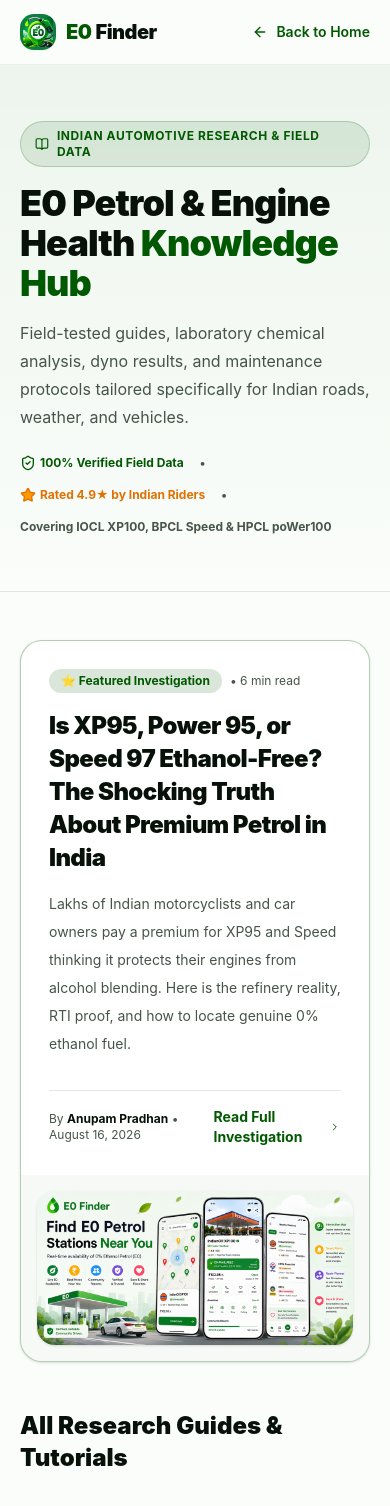
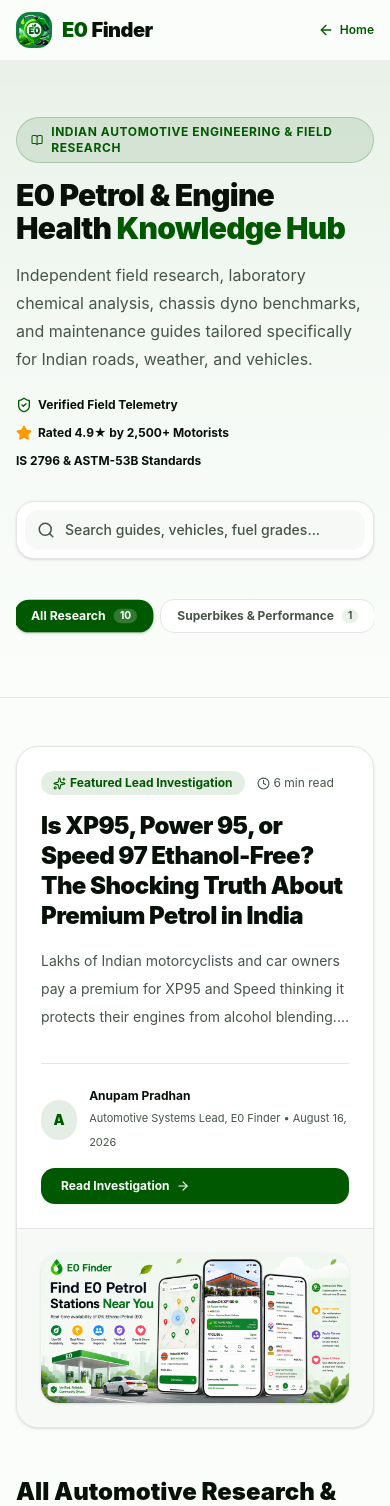
Before and after one commit to anupam-pradhan/e0-finder-website, a Next.js app: page /blog in a window 390 px wide. Shown: the top 1506 px of the page. Built offline with nearby package versions, Linux system fonts and the light colour scheme.

Commit message:
blog ui updated

```diff
--- a/app/blog/page.tsx
+++ b/app/blog/page.tsx
@@ -1,39 +1,93 @@
+'use client'
+
+import { useState, useMemo } from 'react'
 import Link from 'next/link'
-import { ArrowLeft, BookOpen, Clock, Calendar, ChevronRight, Fuel, Search, ShieldCheck, Sparkles, Star, ExternalLink, Award } from 'lucide-react'
+import {
+  ArrowLeft,
+  ArrowRight,
+  BookOpen,
+  Clock,
+  Calendar,
+  ChevronRight,
+  Fuel,
+  Search,
+  ShieldCheck,
+  Sparkles,
+  Star,
+  ExternalLink,
+  Award,
+  Layers,
+  Flame,
+  Wrench,
+  Gauge,
+  CheckCircle2,
+  SlidersHorizontal,
+  X,
+  Compass,
+  ArrowUpRight,
+} from 'lucide-react'
 import { blogPosts } from '@/lib/blog-data'
 
-export const metadata = {
-  title: 'E0 & Ethanol Petrol Knowledge Hub India — Real Biker & Driver Guides',
-  description:
-    'Comprehensive Indian automotive guides on 0% ethanol petrol, E20 fuel effects on carburettors and EFI, DIY 100ml water extraction tests, dyno benchmarks, and classic motorcycle care.',
-}
+const categories = [
+  'All Research',
+  'Fuel Investigation',
+  'Superbikes & Performance',
+  'Cars & Turbo Engines',
+  'Classic Bikes & Cruisers',
+  'Fuel Quality & Rights',
+  'DIY Testing',
+  'Performance Testing',
+  'Two-Wheeler Care',
+  'Fuel Chemistry',
+]
 
 export default function BlogIndexPage() {
+  const [selectedCategory, setSelectedCategory] = useState('All Research')
+  const [searchQuery, setSearchQuery] = useState('')
+
+  const filteredPosts = useMemo(() => {
+    return blogPosts.filter((post) => {
+      const matchesCategory =
+        selectedCategory === 'All Research' || post.category === selectedCategory
+      const matchesSearch =
+        post.title.toLowerCase().includes(searchQuery.toLowerCase()) ||
+        post.excerpt.toLowerCase().includes(searchQuery.toLowerCase()) ||
+        post.keywords?.some((kw) => kw.toLowerCase().includes(searchQuery.toLowerCase()))
+
+      return matchesCategory && matchesSearch
+    })
+  }, [selectedCategory, searchQuery])
+
   const featuredPost = blogPosts[0]
-  const otherPosts = blogPosts.slice(1)
+  const listPosts = searchQuery || selectedCategory !== 'All Research' ? filteredPosts : filteredPosts.slice(1)
 
   return (
-    <main className="min-h-screen bg-background text-foreground">
+    <main className="min-h-screen bg-background text-foreground overflow-x-hidden">
       {/* Top Header */}
-      <header className="border-b border-border/70 bg-background/95 sticky top-0 z-40 backdrop-blur">
-        <div className="mx-auto flex max-w-6xl items-center justify-between gap-4 px-5 py-3.5 lg:px-8">
+      <header className="sticky top-0 z-40 border-b border-border/70 bg-background/95 backdrop-blur">
+        <div className="mx-auto flex max-w-7xl items-center justify-between gap-4 px-4 py-3 lg:px-8">
           <Link href="/" className="flex items-center gap-2.5 shrink-0" aria-label="E0 Finder home">
-            <img src="/app-icon.png" alt="E0 Finder Logo" className="size-9 rounded-xl object-contain shadow-xs shrink-0" />
+            <img
+              src="/app-icon.png"
+              alt="E0 Finder Logo"
+              className="size-9 rounded-xl object-contain shadow-xs shrink-0"
+            />
             <div className="flex flex-col justify-center leading-none">
               <span className="text-xl font-black tracking-tight text-foreground flex items-center gap-1">
                 <span className="text-primary">E0</span>Finder
               </span>
-              <span className="text-[10px] font-medium text-muted-foreground mt-1 whitespace-nowrap hidden sm:block">
-                Find 0% Ethanol Petrol
+              <span className="text-[10px] font-medium text-muted-foreground mt-0.5 whitespace-nowrap hidden min-[400px]:block">
+                Knowledge & Research Hub
               </span>
             </div>
           </Link>
-          <div className="flex items-center gap-4">
+
+          <div className="flex items-center gap-3">
             <Link
               href="/"
-              className="inline-flex items-center gap-2 text-sm font-semibold text-primary hover:underline"
+              className="inline-flex items-center gap-1.5 text-xs sm:text-sm font-semibold text-primary hover:underline"
             >
-              <ArrowLeft size={16} /> Back to Home
+              <ArrowLeft size={16} /> Home
             </Link>
             <a
               href="https://play.google.com/store/apps/details?id=com.anupampradhan.ethanolfreepetrol"
@@ -47,68 +101,152 @@
         </div>
       </header>
 
-      {/* Hero Header */}
-      <section className="border-b border-border bg-gradient-to-b from-primary/[0.05] to-transparent py-14 lg:py-18">
-        <div className="mx-auto max-w-6xl px-5 lg:px-8">
+      {/* Hero Section */}
+      <section className="relative border-b border-border bg-gradient-to-b from-primary/[0.07] via-primary/[0.02] to-transparent py-14 lg:py-20">
+        <div className="mx-auto max-w-7xl px-4 lg:px-8">
+          <div className="flex flex-col lg:flex-row lg:items-end justify-between gap-8">
+            <div>
               <div className="inline-flex items-center gap-2 rounded-full border border-primary/20 bg-primary/10 px-3.5 py-1.5 text-xs font-bold uppercase tracking-wider text-primary">
-            <BookOpen size={14} /> Indian Automotive Research & Field Data
+                <BookOpen size={14} /> Indian Automotive Engineering & Field Research
               </div>
-          <h1 className="mt-4 max-w-3xl text-4xl font-black tracking-tight sm:text-5xl text-foreground">
+              <h1 className="mt-4 max-w-3xl text-3xl font-black tracking-tight sm:text-5xl lg:text-6xl text-foreground leading-[1.1]">
                 E0 Petrol & Engine Health <span className="text-primary">Knowledge Hub</span>
               </h1>
               <p className="mt-4 max-w-2xl text-base leading-7 text-muted-foreground sm:text-lg">
-            Field-tested guides, laboratory chemical analysis, dyno results, and maintenance protocols tailored specifically for Indian roads, weather, and vehicles.
+                Independent field research, laboratory chemical analysis, chassis dyno benchmarks, and maintenance guides tailored specifically for Indian roads, weather, and vehicles.
               </p>
 
-          <div className="mt-6 flex flex-wrap items-center gap-4 text-xs font-bold text-muted-foreground">
-            <span className="flex items-center gap-1 text-primary"><ShieldCheck size={16} /> 100% Verified Field Data</span>
-            <span>•</span>
-            <span className="flex items-center gap-1 text-amber-600"><Star size={16} className="fill-amber-500" /> Rated 4.9★ by Indian Riders</span>
-            <span>•</span>
-            <span>Covering IOCL XP100, BPCL Speed & HPCL poWer100</span>
+              {/* Trust Badges */}
+              <div className="mt-6 flex flex-wrap items-center gap-3 sm:gap-6 text-xs font-bold text-muted-foreground">
+                <span className="flex items-center gap-1.5 text-foreground">
+                  <ShieldCheck size={16} className="text-primary" /> Verified Field Telemetry
+                </span>
+                <span className="hidden sm:inline text-border">•</span>
+                <span className="flex items-center gap-1.5 text-foreground">
+                  <Star size={16} className="fill-amber-500 text-amber-500" /> Rated 4.9★ by 2,500+ Motorists
+                </span>
+                <span className="hidden sm:inline text-border">•</span>
+                <span className="text-foreground">IS 2796 & ASTM-53B Standards</span>
+              </div>
+            </div>
+
+            {/* Quick Search Widget */}
+            <div className="w-full lg:max-w-md shrink-0">
+              <div className="relative rounded-2xl border border-border bg-card p-2 shadow-sm">
+                <div className="relative flex items-center">
+                  <Search size={18} className="absolute left-3 text-muted-foreground" />
+                  <input
+                    type="text"
+                    value={searchQuery}
+                    onChange={(e) => setSearchQuery(e.target.value)}
+                    placeholder="Search guides, vehicles, fuel grades..."
+                    className="w-full rounded-xl bg-muted/40 py-2.5 pl-10 pr-10 text-sm font-medium text-foreground placeholder:text-muted-foreground focus:bg-background focus:outline-none focus:ring-2 focus:ring-primary/30"
+                  />
+                  {searchQuery && (
+                    <button
+                      onClick={() => setSearchQuery('')}
+                      className="absolute right-3 text-muted-foreground hover:text-foreground"
+                    >
+                      <X size={16} />
+                    </button>
+                  )}
+                </div>
+              </div>
+            </div>
+          </div>
+
+          {/* Interactive Category Filter Pills */}
+          <div className="mt-10 flex items-center gap-2 overflow-x-auto pb-2 scrollbar-none">
+            {categories.map((cat) => {
+              const count =
+                cat === 'All Research'
+                  ? blogPosts.length
+                  : blogPosts.filter((p) => p.category === cat).length
+
+              if (count === 0 && cat !== 'All Research') return null
+
+              const isActive = selectedCategory === cat
+              return (
+                <button
+                  key={cat}
+                  onClick={() => setSelectedCategory(cat)}
+                  className={`inline-flex shrink-0 items-center gap-2 rounded-xl px-4 py-2 text-xs font-bold transition-all ${
+                    isActive
+                      ? 'bg-primary text-primary-foreground shadow-sm shadow-primary/25 scale-[1.02]'
+                      : 'border border-border bg-card text-muted-foreground hover:border-primary/40 hover:text-foreground'
+                  }`}
+                >
+                  <span>{cat}</span>
+                  <span
+                    className={`rounded-full px-1.5 py-0.2 text-[10px] ${
+                      isActive ? 'bg-white/20 text-white' : 'bg-muted text-muted-foreground'
+                    }`}
+                  >
+                    {count}
+                  </span>
+                </button>
+              )
+            })}
           </div>
         </div>
       </section>
 
-      {/* Featured Lead Post */}
-      {featuredPost && (
-        <section className="mx-auto max-w-6xl px-5 pt-12 lg:px-8">
-          <div className="overflow-hidden rounded-3xl border border-primary/30 bg-card shadow-sm transition-all hover:border-primary">
-            <div className="grid lg:grid-cols-2">
-              <div className="p-7 sm:p-10 flex flex-col justify-between">
+      {/* Featured Lead Post (Only shown when not actively filtering by query) */}
+      {!searchQuery && selectedCategory === 'All Research' && featuredPost && (
+        <section className="mx-auto max-w-7xl px-4 pt-12 lg:px-8">
+          <div className="group relative overflow-hidden rounded-3xl border border-border bg-card shadow-sm transition-all hover:border-primary/50 hover:shadow-md">
+            <div className="grid lg:grid-cols-12">
+              <div className="p-6 sm:p-10 lg:col-span-7 flex flex-col justify-between">
                 <div>
-                  <div className="flex items-center gap-2 text-xs">
-                    <span className="rounded-full bg-primary/15 px-3 py-1 font-bold text-primary">
-                      ⭐ Featured Investigation
+                  <div className="flex items-center gap-3 text-xs">
+                    <span className="inline-flex items-center gap-1 rounded-full bg-primary/10 px-3 py-1 font-bold text-primary">
+                      <Sparkles size={13} /> Featured Lead Investigation
                     </span>
-                    <span className="text-muted-foreground">• {featuredPost.readTime}</span>
+                    <span className="text-muted-foreground flex items-center gap-1">
+                      <Clock size={13} /> {featuredPost.readTime}
+                    </span>
                   </div>
-                  <h2 className="mt-4 text-2xl sm:text-3xl font-black tracking-tight leading-snug">
-                    <Link href={`/blog/${featuredPost.slug}`} className="hover:text-primary transition-colors">
+
+                  <h2 className="mt-4 text-2xl sm:text-3xl lg:text-4xl font-black tracking-tight leading-tight text-foreground group-hover:text-primary transition-colors">
+                    <Link href={`/blog/${featuredPost.slug}`}>
                       {featuredPost.title}
                     </Link>
                   </h2>
-                  <p className="mt-4 text-sm sm:text-base leading-7 text-muted-foreground">
+
+                  <p className="mt-4 text-sm sm:text-base leading-7 text-muted-foreground line-clamp-3">
                     {featuredPost.excerpt}
                   </p>
                 </div>
-                <div className="mt-8 flex items-center justify-between border-t border-border pt-4">
-                  <div className="text-xs text-muted-foreground">
-                    By <strong className="text-foreground">{featuredPost.author.name}</strong> • {featuredPost.publishedDate}
+
+                <div className="mt-8 border-t border-border pt-6 flex flex-col sm:flex-row sm:items-center justify-between gap-4">
+                  <div className="flex items-center gap-3">
+                    <div className="grid size-10 place-items-center rounded-full bg-primary/10 font-black text-primary text-sm">
+                      {featuredPost.author.name.charAt(0)}
                     </div>
+                    <div>
+                      <strong className="block text-xs font-bold text-foreground">
+                        {featuredPost.author.name}
+                      </strong>
+                      <span className="text-[11px] text-muted-foreground">
+                        {featuredPost.author.role} • {featuredPost.publishedDate}
+                      </span>
+                    </div>
+                  </div>
+
                   <Link
                     href={`/blog/${featuredPost.slug}`}
-                    className="inline-flex items-center gap-1 text-sm font-bold text-primary hover:underline"
+                    className="inline-flex items-center gap-1.5 rounded-xl bg-primary px-5 py-2.5 text-xs font-bold text-primary-foreground shadow-xs transition-transform hover:scale-[1.02]"
                   >
-                    Read Full Investigation <ChevronRight size={16} />
+                    Read Investigation <ArrowRight size={14} />
                   </Link>
                 </div>
               </div>
-              <div className="bg-muted/40 p-4 sm:p-6 flex items-center justify-center">
+
+              <div className="relative bg-muted/40 p-6 lg:col-span-5 flex items-center justify-center border-t lg:border-t-0 lg:border-l border-border">
                 <img
                   src={featuredPost.coverImage}
                   alt={featuredPost.title}
-                  className="rounded-2xl max-h-[340px] w-full object-cover shadow-sm"
+                  className="rounded-2xl max-h-[360px] w-full object-cover shadow-sm group-hover:scale-[1.02] transition-transform duration-300"
                 />
               </div>
             </div>
@@ -116,84 +254,147 @@
         </section>
       )}
 
-      {/* Articles Grid */}
-      <section className="mx-auto max-w-6xl px-5 py-12 lg:px-8 lg:py-16">
-        <h2 className="text-2xl font-black text-foreground mb-8">All Research Guides & Tutorials</h2>
-        <div className="grid gap-8 sm:grid-cols-2 lg:grid-cols-3">
-          {otherPosts.map((post) => (
+      {/* Main Articles Grid */}
+      <section className="mx-auto max-w-7xl px-4 py-12 lg:px-8 lg:py-16">
+        <div className="flex items-center justify-between gap-4 mb-8">
+          <div>
+            <h2 className="text-2xl font-black text-foreground">
+              {searchQuery
+                ? `Search Results for "${searchQuery}"`
+                : selectedCategory === 'All Research'
+                ? 'All Automotive Research & Field Guides'
+                : `${selectedCategory} Guides`}
+            </h2>
+            <p className="text-xs sm:text-sm text-muted-foreground mt-1">
+              Showing {filteredPosts.length} in-depth technical {filteredPosts.length === 1 ? 'guide' : 'guides'}
+            </p>
+          </div>
+        </div>
+
+        {filteredPosts.length === 0 ? (
+          <div className="rounded-3xl border border-dashed border-border bg-card p-12 text-center max-w-lg mx-auto my-8">
+            <div className="mx-auto grid size-12 place-items-center rounded-2xl bg-primary/10 text-primary">
+              <Search size={22} />
+            </div>
+            <h3 className="mt-4 text-lg font-bold text-foreground">No matching research articles</h3>
+            <p className="mt-2 text-xs text-muted-foreground">
+              Try searching with another keyword like "XP100", "Royal Enfield", "Superbike", or "Density".
+            </p>
+            <button
+              onClick={() => {
+                setSearchQuery('')
+                setSelectedCategory('All Research')
+              }}
+              className="mt-6 rounded-xl bg-primary px-4 py-2 text-xs font-bold text-primary-foreground hover:bg-primary/90"
+            >
+              Reset All Filters
+            </button>
+          </div>
+        ) : (
+          <div className="grid gap-6 sm:grid-cols-2 lg:grid-cols-3">
+            {listPosts.map((post) => (
               <article
                 key={post.slug}
-              className="group flex flex-col justify-between rounded-2xl border border-border bg-card p-6 shadow-xs transition-all hover:-translate-y-1 hover:border-primary/50 hover:shadow-md"
+                className="group flex flex-col justify-between rounded-2xl border border-border bg-card p-6 shadow-xs transition-all duration-200 hover:-translate-y-1 hover:border-primary/50 hover:shadow-md"
               >
                 <div>
-                <div className="overflow-hidden rounded-xl bg-muted/30 mb-4">
+                  <div className="relative overflow-hidden rounded-xl bg-muted/40 mb-4 aspect-[16/9]">
                     <img
                       src={post.coverImage}
                       alt={post.title}
-                    className="h-44 w-full object-cover group-hover:scale-105 transition-transform duration-300"
+                      className="h-full w-full object-cover transition-transform duration-300 group-hover:scale-105"
                     />
+                    <span className="absolute top-3 left-3 rounded-full bg-background/90 backdrop-blur px-2.5 py-1 text-[11px] font-bold text-primary shadow-xs">
+                      {post.category}
+                    </span>
                   </div>
 
-                <div className="flex items-center justify-between gap-2 text-xs text-muted-foreground">
-                  <span className="rounded-full bg-primary/10 px-2.5 py-1 font-bold text-primary">
-                    {post.category}
+                  <div className="flex items-center justify-between gap-2 text-xs text-muted-foreground mb-2.5">
+                    <span className="flex items-center gap-1">
+                      <Calendar size={13} /> {post.publishedDate}
                     </span>
-                  <span className="inline-flex items-center gap-1">
+                    <span className="flex items-center gap-1">
                       <Clock size={13} /> {post.readTime}
                     </span>
                   </div>
 
-                <h3 className="mt-3 text-lg font-bold leading-snug tracking-tight group-hover:text-primary transition-colors">
+                  <h3 className="text-base sm:text-lg font-bold leading-snug tracking-tight text-foreground group-hover:text-primary transition-colors">
                     <Link href={`/blog/${post.slug}`} className="focus:outline-none">
                       {post.title}
                     </Link>
                   </h3>
 
-                <p className="mt-3 text-xs sm:text-sm leading-6 text-muted-foreground line-clamp-3">
+                  <p className="mt-2.5 text-xs sm:text-sm leading-6 text-muted-foreground line-clamp-3">
                     {post.excerpt}
                   </p>
                 </div>
 
-              <div className="mt-6 border-t border-border pt-4">
-                <div className="flex items-center justify-between text-xs">
-                  <span className="text-muted-foreground">{post.publishedDate}</span>
+                <div className="mt-6 border-t border-border pt-4 flex items-center justify-between">
+                  <div className="flex items-center gap-2">
+                    <div className="grid size-7 place-items-center rounded-full bg-primary/10 font-bold text-primary text-xs">
+                      {post.author.name.charAt(0)}
+                    </div>
+                    <span className="text-xs font-semibold text-foreground truncate max-w-[120px]">
+                      {post.author.name}
+                    </span>
+                  </div>
+
                   <Link
                     href={`/blog/${post.slug}`}
-                    className="inline-flex items-center gap-1 font-bold text-primary hover:underline"
+                    className="inline-flex items-center gap-1 text-xs font-bold text-primary group-hover:underline"
                   >
-                    Read Guide <ChevronRight size={15} />
+                    Read Guide <ChevronRight size={14} />
                   </Link>
-                </div>
                 </div>
               </article>
             ))}
           </div>
+        )}
       </section>
 
-      {/* CTA Footer Banner */}
-      <section className="border-t border-border bg-primary/[0.04] py-14">
-        <div className="mx-auto flex max-w-4xl flex-col items-center justify-between gap-6 px-5 text-center sm:flex-row sm:text-left lg:px-8">
-          <div className="flex items-center gap-4">
-            <img src="/app-icon.png" alt="E0 Finder App" className="size-14 rounded-2xl object-contain shadow-sm bg-white p-1" />
+      {/* App Marketing CTA Banner */}
+      <section className="border-t border-border bg-gradient-to-br from-primary/[0.06] via-primary/[0.02] to-background py-16">
+        <div className="mx-auto max-w-5xl px-4 lg:px-8">
+          <div className="flex flex-col md:flex-row items-center justify-between gap-8 rounded-3xl border border-primary/30 bg-card p-8 shadow-sm">
+            <div className="flex items-start gap-5">
+              <img
+                src="/app-icon.png"
+                alt="E0 Finder Official App"
+                className="size-16 rounded-2xl object-contain shadow-md bg-white p-1 shrink-0"
+              />
               <div>
-              <h3 className="text-2xl font-black">Locate Pure E0 Petrol Across India</h3>
-              <p className="text-sm text-muted-foreground">Download the free E0 Finder Android app with real-time GPS map & density logs.</p>
+                <span className="inline-flex items-center gap-1 rounded-full bg-primary/15 px-3 py-1 text-xs font-bold text-primary uppercase tracking-wider">
+                  <ShieldCheck size={14} /> Real-Time Engine Protection
+                </span>
+                <h3 className="mt-2 text-2xl sm:text-3xl font-black text-foreground">
+                  Find Pure 0% Ethanol Petrol Near You
+                </h3>
+                <p className="mt-2 text-xs sm:text-sm text-muted-foreground leading-relaxed max-w-xl">
+                  Download <strong>E0 Finder</strong> for Android. Real-time verified pumps, live density logs (Form-8), turn-by-turn navigation, and crowd-verified reports across 500+ Indian cities.
+                </p>
               </div>
             </div>
+
+            <div className="flex flex-col items-center gap-2 shrink-0 w-full md:w-auto">
               <a
                 href="https://play.google.com/store/apps/details?id=com.anupampradhan.ethanolfreepetrol"
                 target="_blank"
                 rel="noreferrer"
-            className="rounded-xl bg-primary px-6 py-3.5 font-bold text-primary-foreground hover:bg-primary/90 transition-transform hover:scale-[1.02] shadow-sm shrink-0"
+                className="flex w-full md:w-auto items-center justify-center gap-2.5 rounded-2xl bg-primary px-8 py-4 text-sm font-bold text-primary-foreground shadow-lg transition-transform hover:scale-[1.02] hover:bg-primary/90"
               >
-            Download Free App
+                Download on Google Play <ExternalLink size={16} />
               </a>
+              <span className="text-[11px] font-medium text-muted-foreground">
+                100% Free • Rated 4.9★ by 2,500+ Motorists
+              </span>
+            </div>
+          </div>
         </div>
       </section>
 
       {/* Footer */}
       <footer className="border-t border-border bg-primary py-8 text-primary-foreground">
-        <div className="mx-auto flex max-w-6xl flex-col gap-4 px-5 text-sm sm:flex-row sm:items-center sm:justify-between lg:px-8">
+        <div className="mx-auto flex max-w-7xl flex-col gap-4 px-4 text-sm sm:flex-row sm:items-center sm:justify-between lg:px-8">
           <span>© 2026 E0 Finder. Built for Indian Drivers & Enthusiasts.</span>
           <div className="flex gap-4">
             <Link href="/" className="hover:underline">Home</Link>
```
Lines whose indentation alone changed are shown as unchanged.
